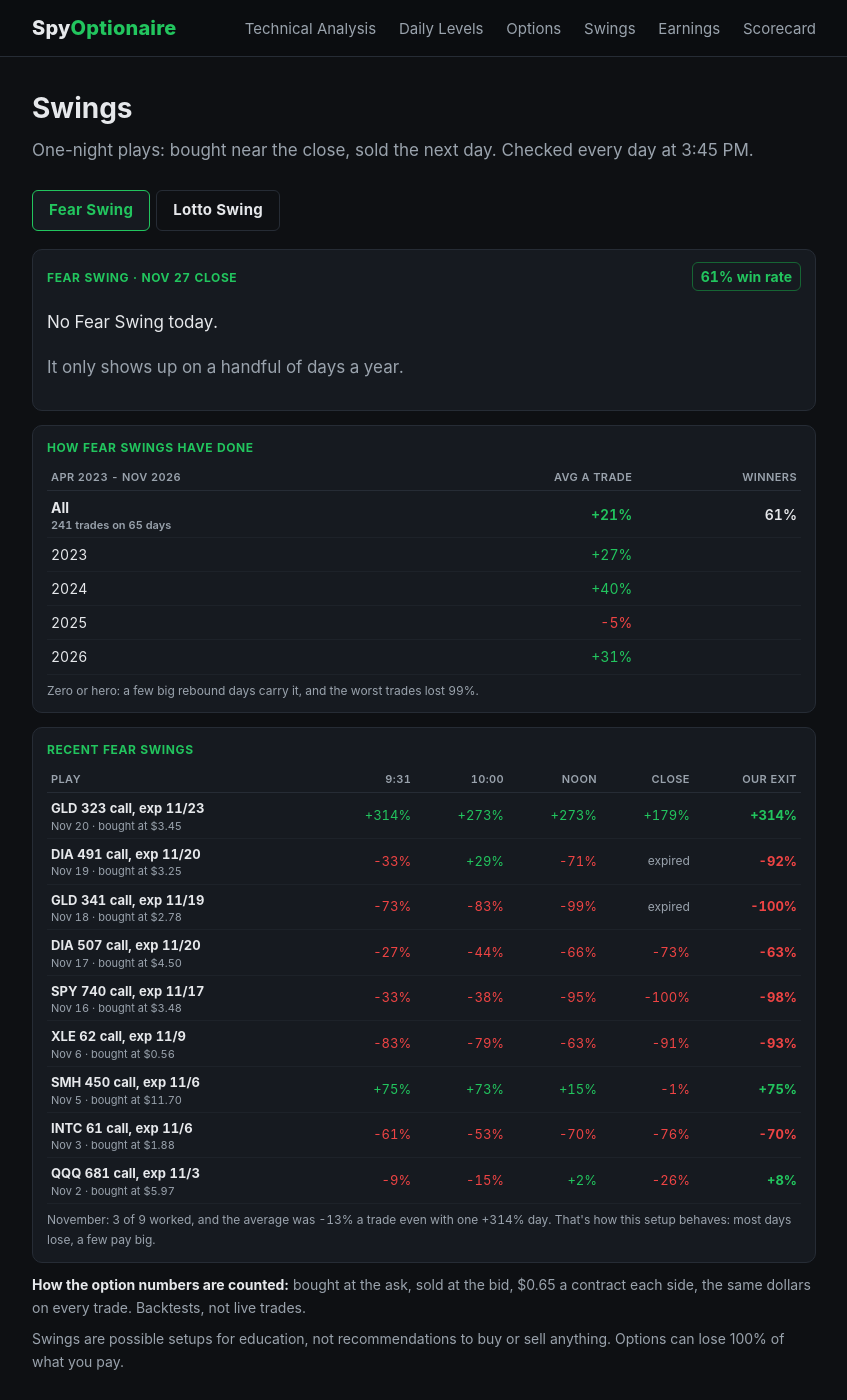
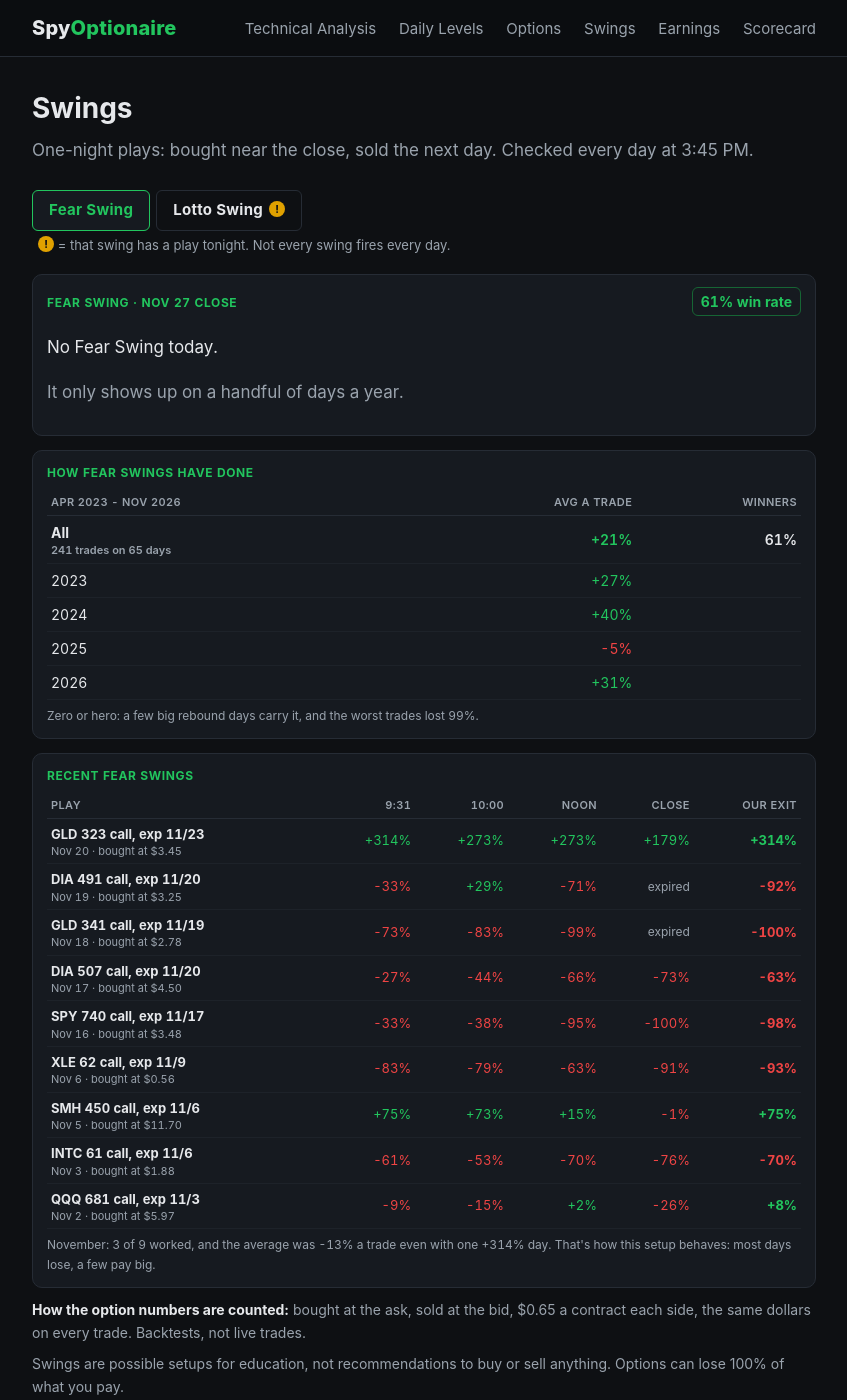
Before and after one commit to SpyOptionaire/spyoptionaire.github.io, a Jekyll site: the page built from swings.html, in a window 1280 px wide and 1400 px high. Shown: the whole window, without its empty margins (216-1063 px from the left). Built offline with Jekyll 4.4.1, drawn with Linux system fonts in a browser that asks for light colours.

Commit message:
Swings: ! on a swing tab when that swing has a play tonight, with a one-line key
Co-Authored-By: Claude Opus 5.5 <noreply@anthropic.com>
Claude-Session: https://claude.ai/code/session_01EnXCpuWUg6oc66XeZWqt4P

```diff
--- a/assets/css/style.css
+++ b/assets/css/style.css
@@ -115,3 +115,6 @@ main > .ob { margin:14px 0; }
 .sh { display:flex; justify-content:space-between; align-items:baseline; gap:10px; margin-bottom:6px; } .wr { color:var(--accent); font-weight:700; font-size:14px; border:1px solid #166534; border-radius:6px; padding:2px 8px; white-space:nowrap; }
 .play { border-top:1px solid var(--line); padding:8px 0 2px; margin-top:6px; } .play .pt { margin:0 0 2px; font-size:16px; } .play .cl { color:var(--sup); } .play .pt2 { color:var(--dem); } .play .lad { margin-top:2px; } .lad tr.tot td { font-weight:600; }
 .picker.tabs { margin:16px 0 4px; } .picker.tabs button { font-size:15px; padding:7px 16px; }
+
+.bang { display:inline-block; margin-left:6px; min-width:16px; height:16px; line-height:16px; padding:0 4px; border-radius:8px; background:#e0a100; color:#111; font-size:11px; font-weight:700; text-align:center; vertical-align:2px; }
+.tabnote { font-size:13px; margin:2px 0 10px; }
--- a/swings.html
+++ b/swings.html
@@ -12,7 +12,11 @@ permalink: /swings/
   <p>One-night plays: bought near the close, sold the next day. Checked every day at 3:45 PM.</p>
 </section>
 
-<div class="picker tabs"><button data-s="fear">Fear Swing</button><button data-s="lotto">Lotto Swing</button></div>
+{% assign tl = S.today.label | remove: ' close' %}
+{% assign fear_on = false %}{% if S.today.swings.size > 0 %}{% assign fear_on = true %}{% endif %}
+{% assign lotto_on = false %}{% if W.latest.size > 0 and W.latest[0].date == tl %}{% assign lotto_on = true %}{% endif %}
+<div class="picker tabs"><button data-s="fear">Fear Swing{% if fear_on %}<span class="bang" title="Play tonight">!</span>{% endif %}</button><button data-s="lotto">Lotto Swing{% if lotto_on %}<span class="bang" title="Play tonight">!</span>{% endif %}</button></div>
+<p class="muted tabnote"><span class="bang">!</span> = that swing has a play tonight. Not every swing fires every day.</p>
 
 <div class="board one">
 
```
